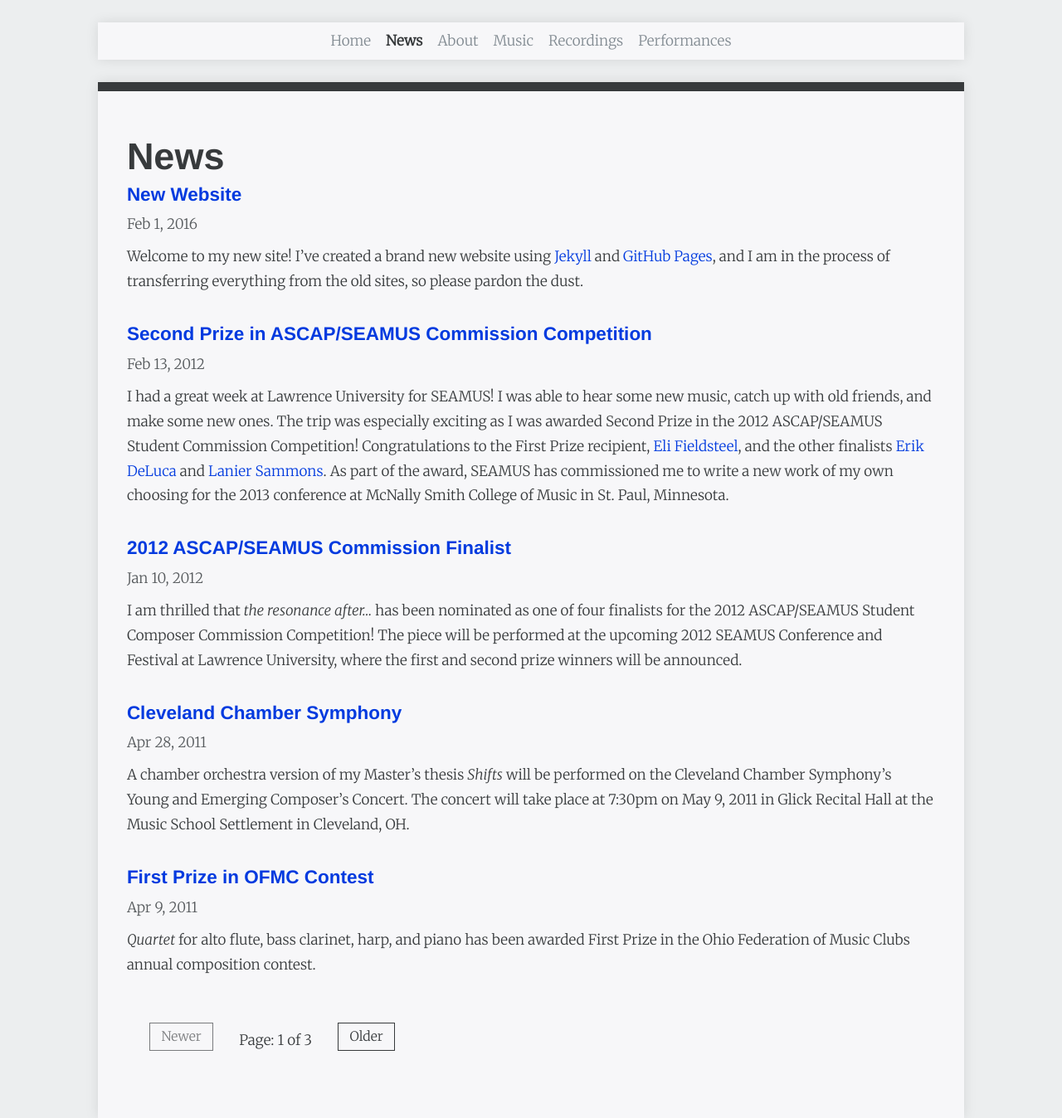
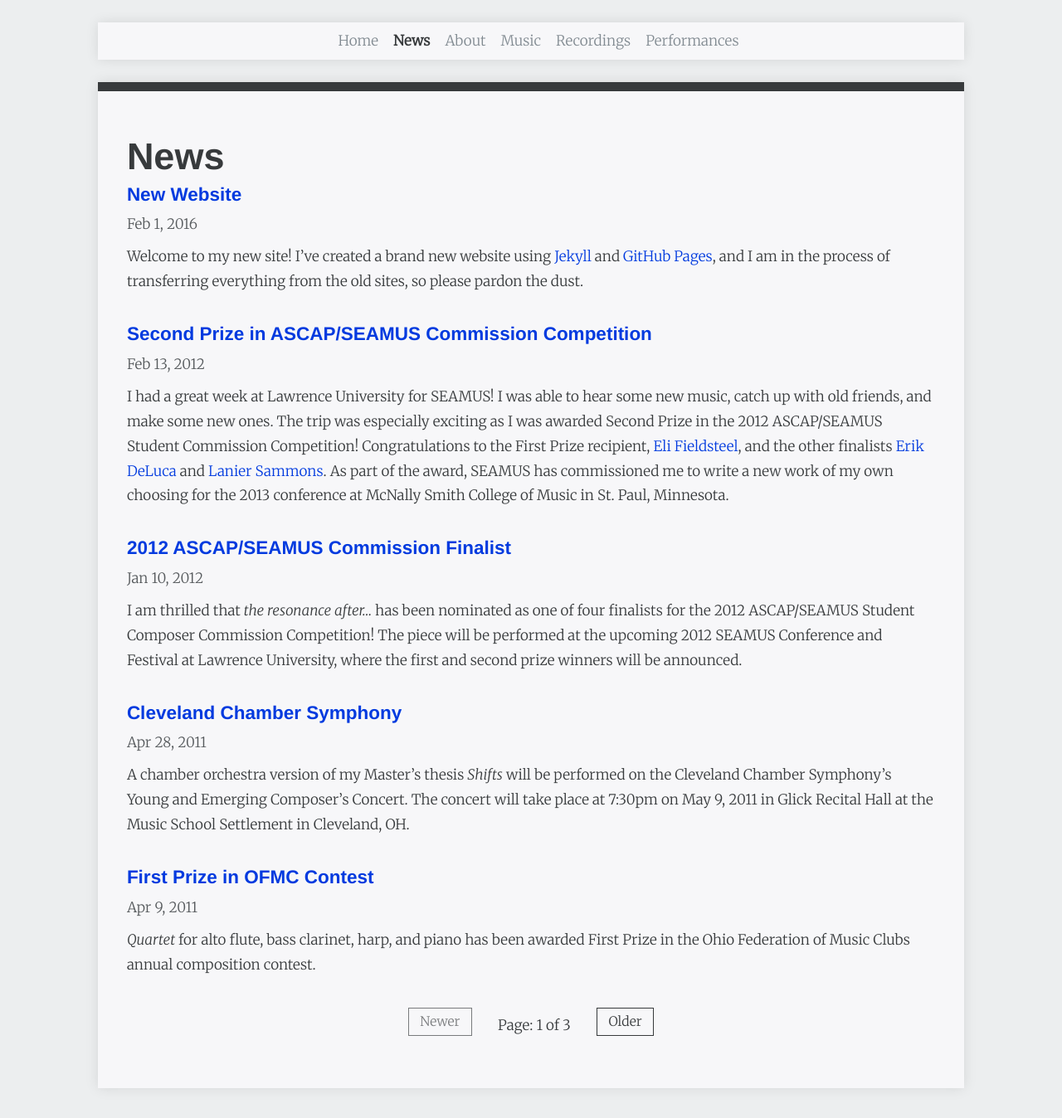
Before and after one commit to cechandler/cechandler.github.io, a Jekyll site: the page built from news/index.html, in a window 1280 px wide. Shown: the whole page at 83% size. Built offline with Jekyll 4.4.1, drawn with Linux system fonts in a browser that asks for light colours; nearby versions of some CDN libraries; the list of posts is cut into pages by our own code; after the commit the page ends 1312 px from its top, so only the background shows below that.

Commit message:
pagination justification
changed news paged justification
changed css for navbar in small view ports

```diff
--- a/assets/css/bootstrap.scss
+++ b/assets/css/bootstrap.scss
@@ -142,7 +142,7 @@ body {
 }
 
 @media (min-width: 48em){
-  .navbar .justified {
+  .justified {
     margin: 0rem auto;
     display: table;
     table-layout: fixed;
@@ -153,15 +153,16 @@ body {
     float: left;
   }
 }
-.navbar .justified {
-  margin: 0rem auto;
-}
+
 .navbar .container {
   margin-top: 1rem;
   margin-bottom: 1rem;
 }
 .nav-item a {
   color: $gray-light;
+}
+.nav-item.first {
+  margin-left: 1rem;
 }
 .nav-item.active a {
   color: $gray-dark;
--- a/news/index.html
+++ b/news/index.html
@@ -8,7 +8,9 @@ title: News
 
     <div class="post-list col-md-12">
       <h1 class="page-heading">News</h1>
+
         {% for post in paginator.posts %}
+
           <div class="post">
             <div class="post-header">
               <h5><a class="post-link" href="{{ post.url | prepend: site.baseurl }}">{{ post.title }}</a></h5>
@@ -18,28 +20,45 @@ title: News
               {{ post.content }}
             </div>
           </div>
+
         {% endfor %}
 
         <!-- Pagination links -->
         <div class="pagination justified">
+
           {% if paginator.previous_page %}
+
             <a href="{{ paginator.previous_page_path }}" class="previous">
               <button type="button" class="btn btn-secondary-outline btn-sm">Newer</button>
             </a>
+
           {% else %}
-            <span class="previous"><button type="button" class="btn btn-secondary-outline btn-sm" disabled>Newer</button></span>
+
+            <span class="previous">
+              <button type="button" class="btn btn-secondary-outline btn-sm" disabled>Newer</button>
+            </span>
+
           {% endif %}
+
             <span class="page_number">Page: {{ paginator.page }} of {{ paginator.total_pages }}</span>
+
           {% if paginator.next_page %}
+
             <a href="{{ paginator.next_page_path }}" class="next">
               <button type="button" class="btn btn-secondary-outline btn-sm">Older</button>
             </a>
+
           {% else %}
-            <span class="next "><button type="button" class="btn btn-secondary-outline btn-sm" disabled>Older</button></span>
+
+            <span class="next ">
+              <button type="button" class="btn btn-secondary-outline btn-sm" disabled>Older</button>
+            </span>
+
           {% endif %}
-        </div>
 
-      </div>
+        </div><!-- ./pagination -->
 
-  </div>
+      </div><!-- ./post-list -->
+
+  </div><!-- ./news row -->
 </article>
```
Also changed, not shown: 5 other files.
